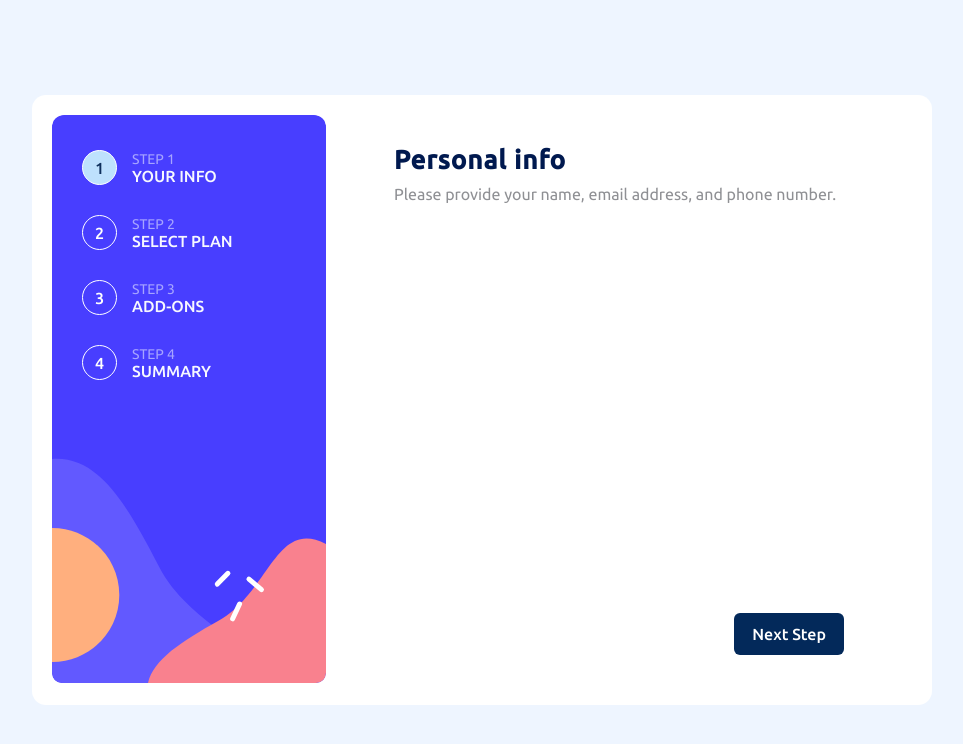
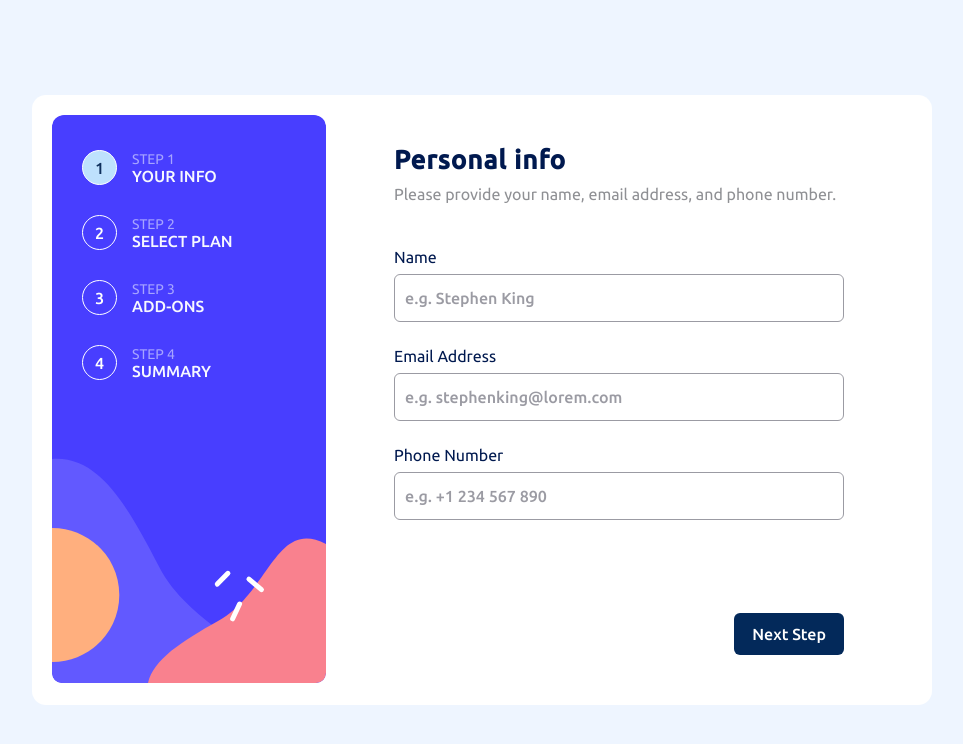
Before and after one commit to TsotMe/old-multi-step-form, a Vue app: page / in a window 1280 px wide. Shown: the top 744 px of the page, without its empty margins (158-1121 px from the left). Built offline with nearby package versions, Linux system fonts and the light colour scheme.

Commit message:
Add StepOne component

```diff
--- a/src/components/forms/StepOne.vue
+++ b/src/components/forms/StepOne.vue
@@ -1,13 +1,65 @@
 <template>
-
+    <div class="step-one">
+        <CustomInput
+            type="text"
+            labelText="Name"
+            placeholderText="e.g. Stephen King"
+            :errorText="stepOneStore.error.name"
+            v-model="stepOneData.name"
+        />
+        <CustomInput
+            type="email"
+            labelText="Email Address"
+            placeholderText="e.g. stephenking@lorem.com"
+            :errorText="stepOneStore.error.email"
+            v-model="stepOneData.email"
+        />
+        <CustomInput
+            type="number"
+            labelText="Phone Number"
+            placeholderText="e.g. +1 234 567 890"
+            :errorText="stepOneStore.error.phone_number"
+            v-model="stepOneData.phone_number"
+        />
+    </div>
 </template>
 
 <script>
+import CustomInput from "@/components/CustomInput.vue";
+import { useStepOneStore } from "@/stores/StepOneStore"
+
 export default {
-    name: "StepOne"
+    name: "StepOne",
+    components: { CustomInput },
+    setup() {
+        const stepOneStore = useStepOneStore()
+        return { stepOneStore }
+    },
+    data() {
+        return {
+            stepOneData: {
+                name: '',
+                email: '',
+                phone_number: null
+            }
+        }
+    },
+    watch: {
+        stepOneData:  {
+            handler(newValue) {
+                this.stepOneStore.updateData(newValue)
+            },
+            deep: true
+        }
+    }
 }
 </script>
 
-<style scoped>
-
+<style lang="scss" scoped>
+.step-one {
+    height: 100%;
+    display: flex;
+    flex-direction: column;
+    gap: 25px;
+}
 </style>
```
